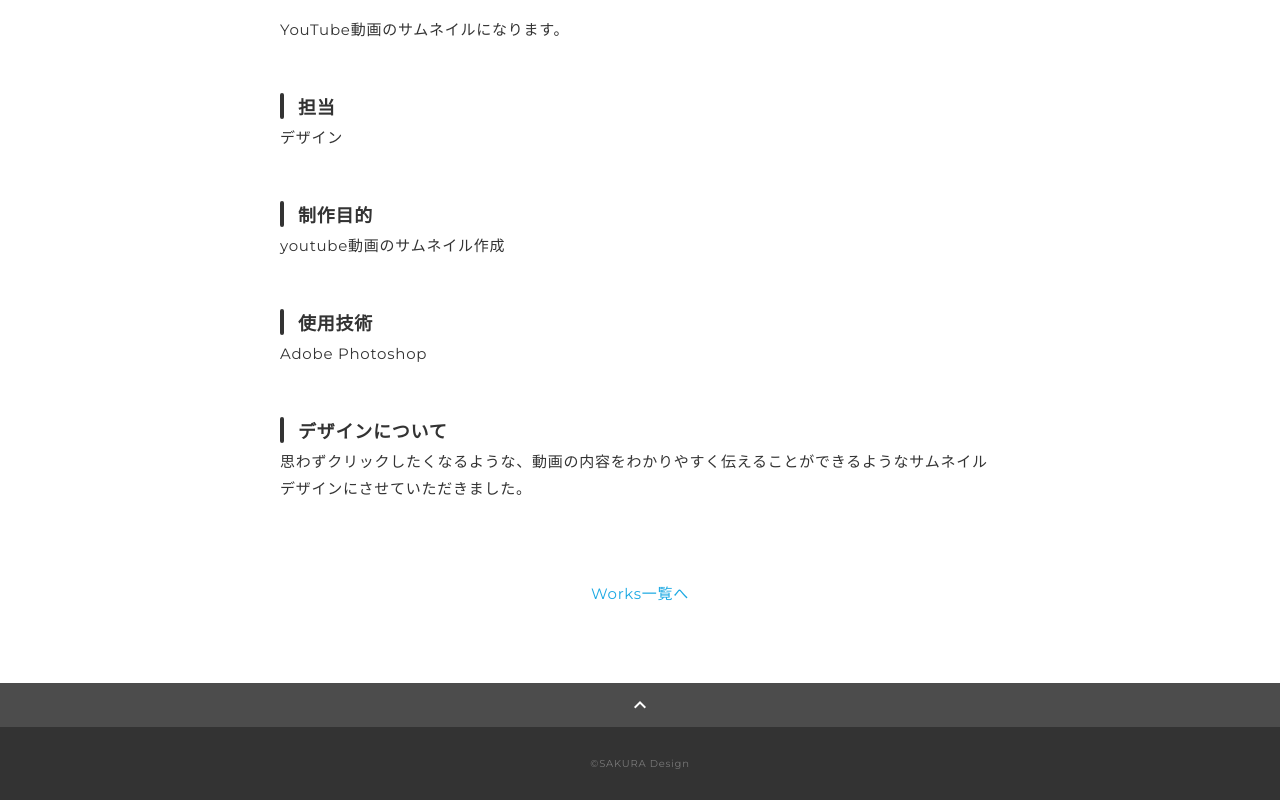
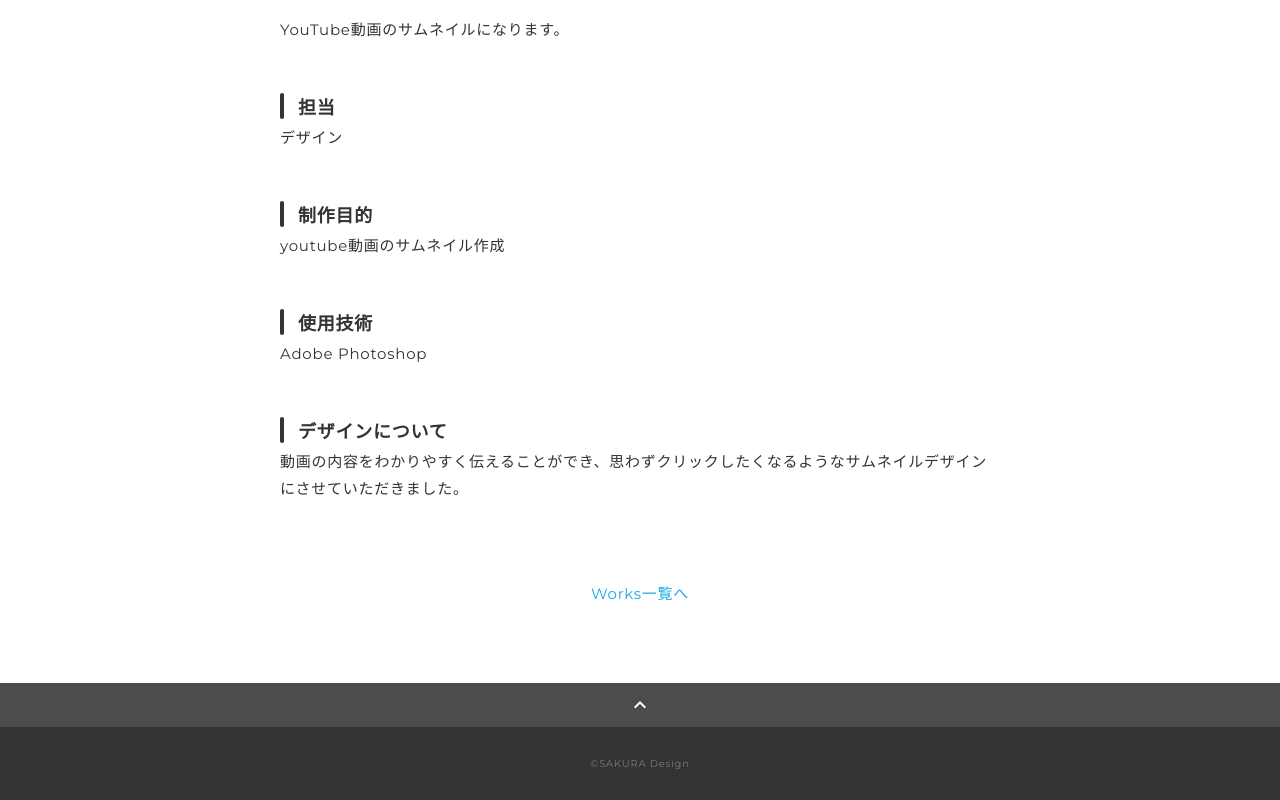
Before and after one commit to pokasaku8-hub/portfolio, a plain HTML site: page works-6.html in a window 1280 px wide. Shown: the part 634-1434 px from the top of the page. Drawn offline with nearby package versions, Linux system fonts and the light colour scheme.

Commit message:
Add files via upload

```diff
--- a/works-6.html
+++ b/works-6.html
@@ -53,7 +53,7 @@
             <p>Adobe Photoshop</p>
             <h3>デザインについて</h3>
             <p>
-              思わずクリックしたくなるような、動画の内容をわかりやすく伝えることができるようなサムネイルデザインにさせていただきました。
+              動画の内容をわかりやすく伝えることができ、思わずクリックしたくなるようなサムネイルデザインにさせていただきました。
             </p>
 
           </div>
```
